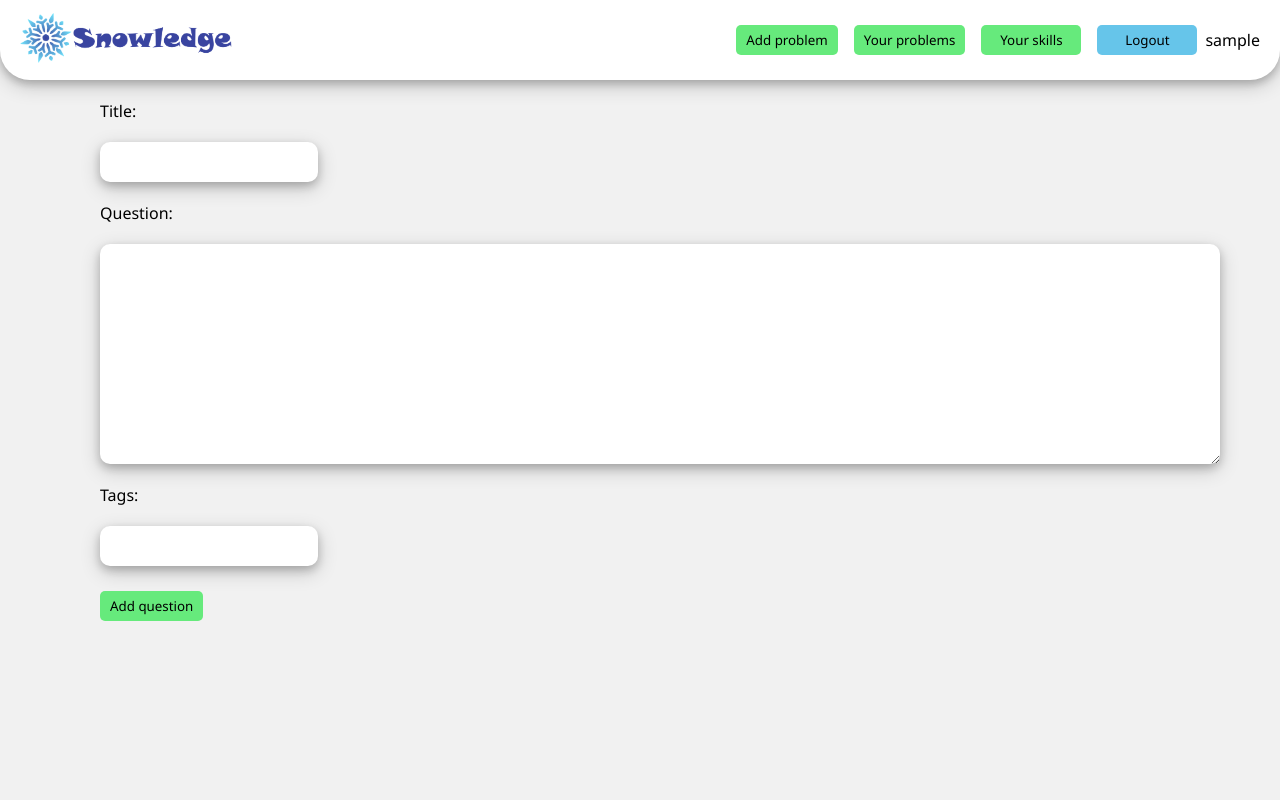
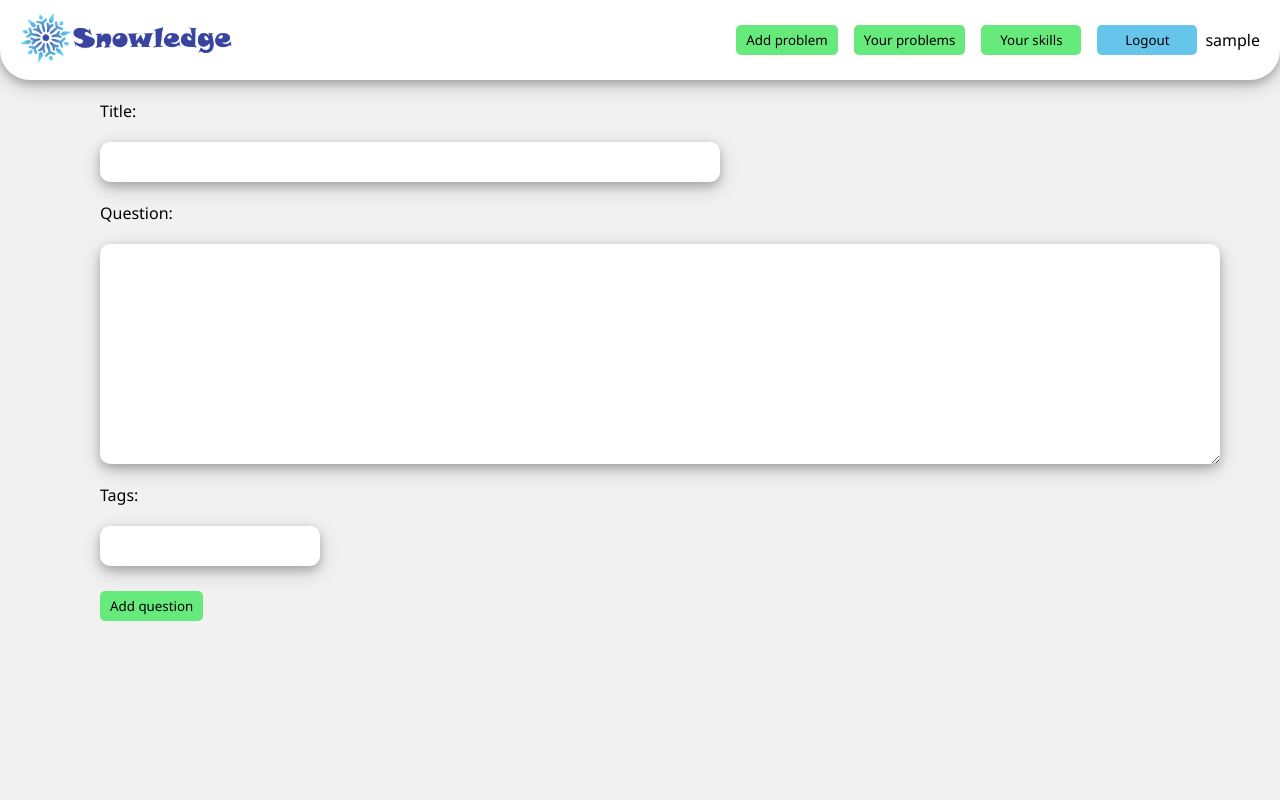
Before and after one commit to Pladque/BiteHack-Backend, a Django app: page /add_problem/ in a window 1280 px wide. Run offline with Django 3.2, Linux system fonts and the light colour scheme; the visitor is signed in with stand-in values (Sample User, id 1).

Commit message:
Change width of inputs in problemAdd

```diff
--- a/Snowledge/polls/static/polls/css/addProblem.css
+++ b/Snowledge/polls/static/polls/css/addProblem.css
@@ -2,3 +2,11 @@ textarea {
     display: block;
     box-shadow: 0 4px 8px 0 rgba(0, 0, 0, 0.2), 0 6px 20px 0 rgba(0, 0, 0, 0.19);
 }
+
+input[name="title"] {
+    width: 600px;
+}
+
+input[name="tags"] {
+    width: 200px;
+}
```
